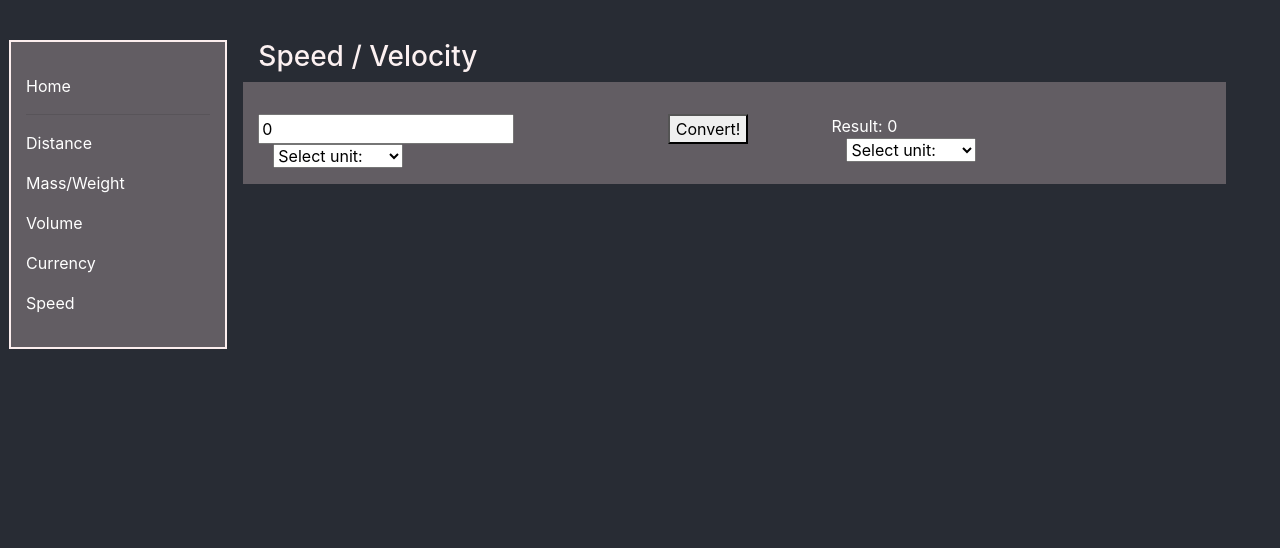
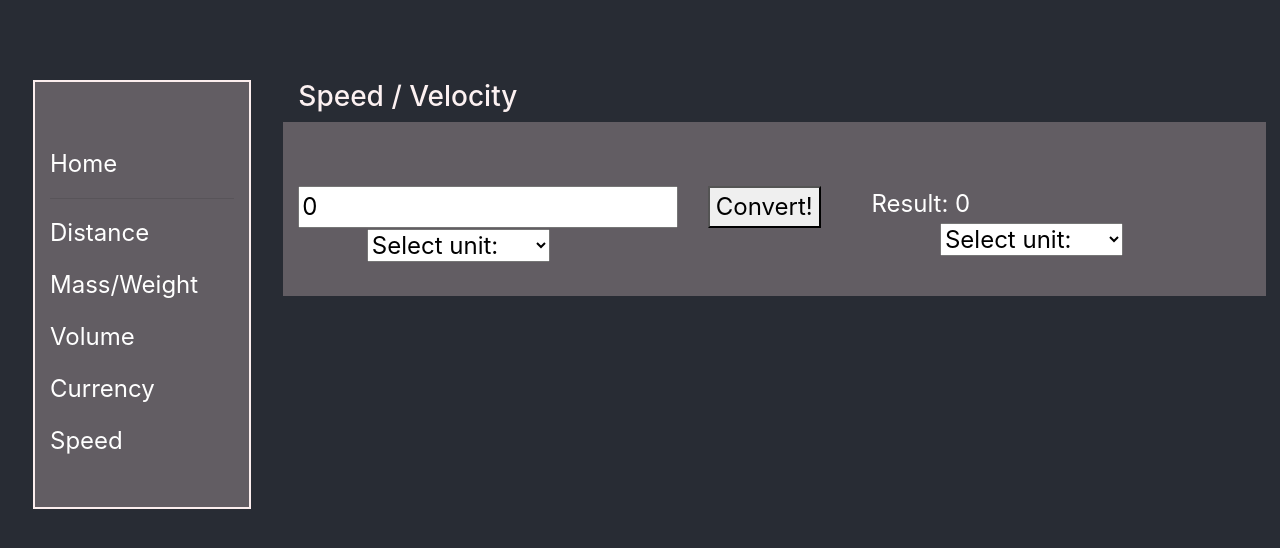
Before and after one commit to LNoeltner1/the_everything_calculator, a React (Create React App) app in the folder client/: page /Speed in a window 1280 px wide. Shown: the top 548 px of the page. Built offline with nearby package versions, Linux system fonts and the light colour scheme.

Commit message:
had an epiphany and managed to make my code WAY more DRY than before; finished Speed page

```diff
--- a/client/src/App.css
+++ b/client/src/App.css
@@ -7,7 +7,7 @@
   background-color: #282c34;
   min-height: 100rem;
   /* font-size: calc(2px + 2vmin); */
-  font-size: 2vh;
+  font-size: 1.5rem;
   color: white;
 }
 
@@ -15,8 +15,8 @@
 .sideBar {
   border: 2px solid rgb(252, 238, 238);
   background-color: #8d8f92;
-  margin-left: 3vh;
-  margin-right: 2vh;
+  margin-left: 3rem;
+  margin-right: 2rem;
 }
 .navLink {
   color: white;
@@ -24,17 +24,17 @@
 
 /* distance page */
 .inputMenu, .outputMenu {
-  max-width: 20vh;
+  max-width: 20rem;
 }
 /* #unitInput, #unitOutput {
   justify-self: center;
 } */
 /* MAIN SECTION */
 .inputBox, .resultBox, .buttonBox, .sideBar, .creditRow {
-  /* margin-top: 2vh; */
-  padding-bottom: 2vh;
-  padding-top: 4vh;
-  /* padding-left: 3vh; */
+  /* margin-top: 2rem; */
+  padding-bottom: 2rem;
+  padding-top: 4rem;
+  /* padding-left: 3rem; */
   background-color: #625d63;
 }
 h3 {
@@ -43,6 +43,6 @@ h3 {
 .mainSection {
   /* background-color: #ffffff; */
   max-height: 100%;
-  padding-bottom: 5vh;
-  padding-top: 5vh;
+  padding-bottom: 5rem;
+  padding-top: 5rem;
 }
--- a/client/src/pages/Speed.jsx
+++ b/client/src/pages/Speed.jsx
@@ -1,10 +1,37 @@
-import React, { Component, useState } from 'react';
+import React, { Component, useEffect, useState } from 'react';
 import SideBar from '../components/SideBar';
 import "../App.css";
 
 const Speed = () => {
     const [inputValue, setInputValue] = useState(Number);
+    const [inputUnit, setInputUnit] = useState("");
     const [result, setResult] = useState(Number);
+    const [resultUnit, setResultUnit] = useState(String);
+    const [conversions, setConversions] = useState({});
+
+
+    //CONVERSIONS ASSUMING KM/H IS EQUAL TO 1 -- GIVES RATIOS
+    const conversionTable = {
+        "kmph": 1,
+        "mps": 0.277778,
+        "mph" : 0.621371,
+        "knots" : 0.539957,
+        "fps" : 0.911344,
+        "mach" : 0.000809848,
+        "light" : 0.000000000926567,
+        "mpm" : 0.0103562,
+        "kmps" : 0.000277778
+    }
+
+
+    useEffect(() => {
+        loadConversions();
+    }, []);
+
+    function loadConversions() {
+        setConversions(conversionTable);
+        console.log(conversionTable);
+    }
 
     const handleInputChange = (e) => {
         e.preventDefault();
@@ -12,14 +39,58 @@ const Speed = () => {
         setInputValue(value);
     }
 
-    //CONVERSIONS
+    const handleSetResultUnit = (e) => {
+        setResultUnit(e.target.value);
+    }
+    const handleSetInputUnit = (e) => {
+        setInputUnit(e.target.value);
+    }
 
-    //IF/ELSE/IF STATEMENTS TO CALL CONVERSION FNS
+    // KMPH TO ANYTHING
+    const kmphToAnything = () => {
+        setResult(inputValue * conversions[resultUnit]);
+    }
+
+    // ANYTHING TO KMPH
+    const anythingToKmph = () => {
+        setResult(inputValue * (1 / conversions[inputUnit]));
+    }
+
+    // IF NO KMPH, CONVERT WITH THIS EQUATION
+    const convertIt = () => {
+        setResult(inputValue * (1 / conversions[inputUnit]) * conversions[resultUnit])
+    }
+
+
+    //IF/ELSE/IF STATEMENTS TO CALL CONVERSION FN'S
     const handleConvert = (e) => {
         e.preventDefault();
+        console.log(resultUnit, " resultUnit");
+        console.log(inputUnit, " inputUnit")
         let inputUnitMenu = document.getElementById("unitInput");
         let outputUnitMenu = document.getElementById("unitOutput");
-        console.log(inputUnitMenu.options[inputUnitMenu.selectedIndex].value);
+
+        //checking for unselected units
+        if (inputUnitMenu.options[inputUnitMenu.selectedIndex].value === "0" || outputUnitMenu.options[outputUnitMenu.selectedIndex].value === "0") {
+            alert("You must select a unit.");
+        }
+        // IF INPUT AND OUTPUT UNIT ARE THE SAME
+        else if (inputUnitMenu.options[inputUnitMenu.selectedIndex].value === outputUnitMenu.options[outputUnitMenu.selectedIndex].value) {
+            console.log("no can do, buckaroo");
+            alert("You must select two different units to convert");
+        }
+        else if (inputUnitMenu.options[inputUnitMenu.selectedIndex].value !== "0" && outputUnitMenu.options[outputUnitMenu.selectedIndex].value === "EU") {
+            anythingToKmph();
+
+        } else if (inputUnitMenu.options[inputUnitMenu.selectedIndex].value === "EU" && outputUnitMenu.options[outputUnitMenu.selectedIndex].value !== "0") {
+            kmphToAnything();
+        } else if (inputUnitMenu.options[inputUnitMenu.selectedIndex].value !== "EU" && outputUnitMenu.options[outputUnitMenu.selectedIndex].value !== "EU") {
+            convertIt();
+        }
+        // IF NOTHING MATCHES
+        else {
+            console.log("Lauren, you done goofed");
+        }
     }
 
     return (
@@ -39,7 +110,7 @@ const Speed = () => {
 
                         <input id="userInput"  type="text" name="number" value={inputValue} onChange={handleInputChange}/>
                         <div className="select inputMenu text-center">
-                            <select id="unitInput" className="unitMenu" name="unitInput">
+                            <select id="unitInput" className="unitMenu" name="unitInput" onChange={handleSetInputUnit}>
                                 <option value="0">Select unit:</option>
                                 <option value="kmph">km/hr</option>
                                 <option value="mps">m/s</option>
@@ -62,7 +133,7 @@ const Speed = () => {
                     {/* </div> */}
                     <div className="col-md-5 col-xs-10 col-sm-10 resultBox">Result: {result}
                         <div className="select outputMenu text-center">
-                            <select id="unitOutput" className="unitMenu" name="unitOutput">
+                            <select id="unitOutput" className="unitMenu" name="unitOutput" onChange={handleSetResultUnit}>
                             <option value="0">Select unit:</option>
                                 <option value="kmph">km/hr</option>
                                 <option value="mps">m/s</option>
```
